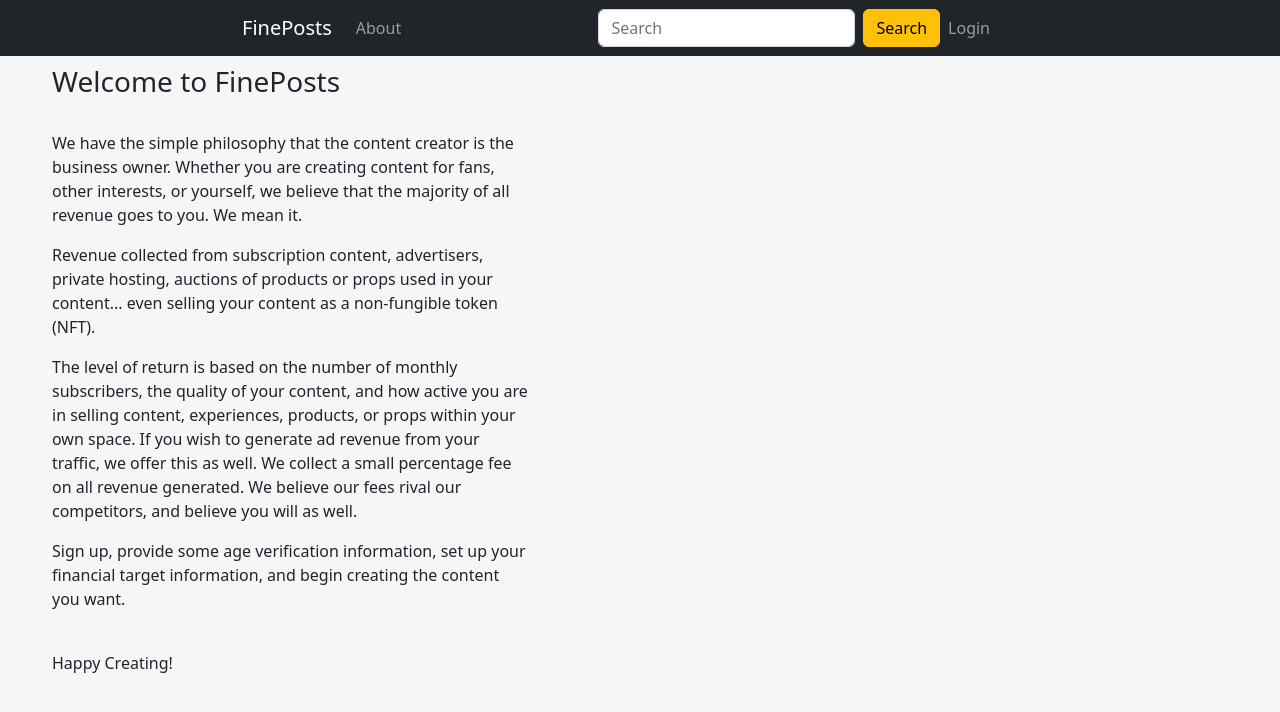
After one commit to gregrell/Django2ndProject, a Django app: page /about/ in a window 1280 px wide. The commit adds this page. Shown: the top 712 px of the page. Run offline with Django 4.2, Linux system fonts and the light colour scheme; parts of the project's set-up code (start-up, migrations or seed data) failed here and were passed over.

Commit message:
Template furthered. Added About page

```diff
--- a/EcomBuddy/Templates/MainTemplate.html
+++ b/EcomBuddy/Templates/MainTemplate.html
@@ -2,7 +2,7 @@
 <html lang="en">
 <head>
     <meta charset="UTF-8">
-    <title>FinestPosts</title>
+    <title>FinePosts</title>
 
     <link href="https://cdn.jsdelivr.net/npm/bootstrap@5.2.0/dist/css/bootstrap.min.css" rel="stylesheet"
           integrity="sha384-gH2yIJqKdNHPEq0n4Mqa/HGKIhSkIHeL5AyhkYV8i59U5AR6csBvApHHNl/vI1Bx" crossorigin="anonymous">
@@ -10,6 +10,11 @@
             integrity="sha384-A3rJD856KowSb7dwlZdYEkO39Gagi7vIsF0jrRAoQmDKKtQBHUuLZ9AsSv4jD4Xa"
             crossorigin="anonymous"></script>
 </head>
+<style>
+    body {background: rgba(156, 167, 184, .10)
+
+</style>
+
 <body>
 {% include 'NavBar.html' %}
 
--- a/EcomBuddy/Templates/NavBar.html
+++ b/EcomBuddy/Templates/NavBar.html
@@ -8,27 +8,21 @@
 
 </style>
 
-<nav class="navbar navbar-expand-sm navbar-dark bg-dark fixed-top">
+<nav class="navbar navbar-expand-sm navbar-dark bg-dark fixed-top" style="padding-left: 230px; padding-right: 270px;">
     <div class="container">
-        <a class="navbar-brand" href="javascript:void(0)">FinestPosts</a>
+        <a class="navbar-brand" href="{% url 'index' %}">FinePosts</a>
         <button class="navbar-toggler" type="button" data-bs-toggle="collapse" data-bs-target="#mynavbar">
             <span class="navbar-toggler-icon"></span>
         </button>
         <div class="collapse navbar-collapse" id="mynavbar">
             <ul class="navbar-nav me-auto">
                 <li class="nav-item">
-                    <a class="nav-link" href="javascript:void(0)">Link</a>
-                </li>
-                <li class="nav-item">
-                    <a class="nav-link" href="javascript:void(0)">Link</a>
-                </li>
-                <li class="nav-item">
-                    <a class="nav-link" href="javascript:void(0)">Link</a>
+                    <a class="nav-link" href="{% url 'about' %}">About</a>
                 </li>
             </ul>
             <form class="d-flex">
                 <input class="form-control me-2" type="text" placeholder="Search">
-                <button class="btn btn-primary" type="button">Search</button>
+                <button class="btn btn-warning" type="button">Search</button>
             </form>
             <ul class="navbar-nav">
                 <li class="nav-item">
--- /dev/null
+++ b/EcomBuddy/postitApp/templates/postitApp/about.html
@@ -0,0 +1,29 @@
+<!DOCTYPE html>
+{% extends 'MainTemplate.html' %}
+
+{% block content %}
+<body>
+<div class="container-fluid fs-6" style="max-width: 1200px;">
+    <div class="row content">
+        <div class="col-sm-5">
+            <h3>Welcome to FinePosts</h3>
+            <br>
+            <p>We have the simple philosophy that the content creator is the business owner. Whether you are creating
+            content for fans, other interests, or yourself, we believe that the majority of all revenue goes to you. We mean it. </p>
+            <p>Revenue collected from subscription content, advertisers, private hosting, auctions
+            of products or props used in your content... even selling your content as a non-fungible token (NFT).</p>
+            <p>The level of return is based on the number of monthly subscribers, the quality of your content, and how active you are in
+            selling content, experiences, products, or props within your own space. If you wish to generate ad revenue from your traffic, we
+            offer this as well. We collect a small percentage fee on all revenue generated. We believe our fees rival our competitors, and believe
+                you will as well. </p>
+            <p>Sign up, provide some age verification information, set up your financial target information, and begin creating the content you want.
+            </p>
+            <br>
+            <p>Happy Creating!</p>
+        </div>
+    </div>
+
+</div>
+</body>
+
+{% endblock %}
--- a/EcomBuddy/postitApp/templates/postitApp/footer.html
+++ b/EcomBuddy/postitApp/templates/postitApp/footer.html
@@ -6,7 +6,7 @@
     }
 </style>
 
-<div class="bg-light text-black-70 text-left padleft" >
-    <label>footer</label>
+<div class="text-black-70 text-left text-muted padleft" >
+    <label><small>© FinePosts 2022</small></label>
 </div>
 {% endblock %}
--- a/EcomBuddy/postitApp/urls.py
+++ b/EcomBuddy/postitApp/urls.py
@@ -6,6 +6,7 @@ from .views import indexView
 urlpatterns = [
     #path('', views.index, name='index'),
     path('', indexView.as_view(), name='index'),
+    path('about/', views.aboutPage, name='about'),
     #path('new_post/', views.new_post, name='create_post'),
     path('new_post/',views.newPost.as_view(), name='create_post'),
     path('new_post_submit/', views.new_post_submit, name='new-post-submit'),
--- a/EcomBuddy/postitApp/views.py
+++ b/EcomBuddy/postitApp/views.py
@@ -77,3 +77,6 @@ class deletePost(DeleteView):
     model = UserPost
     success_url = '/'
     template_name = 'postitApp/delete_object.html'
+
+def aboutPage(request):
+    return render(request,'postitApp/about.html', context={})
```
Also changed, not shown: EcomBuddy/postitApp/templates/postitApp/index.html (+11 -11 lines), EcomBuddy/db.sqlite3.
